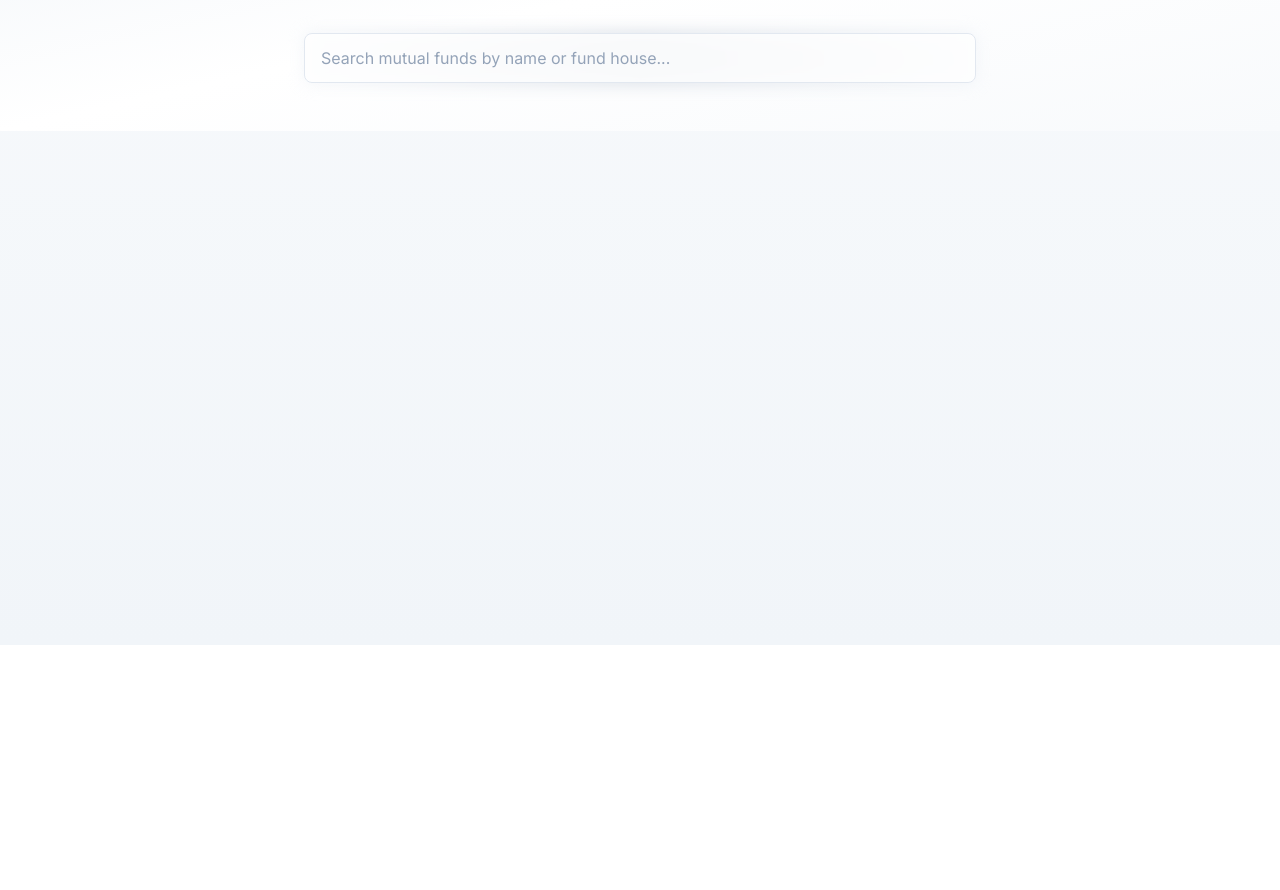
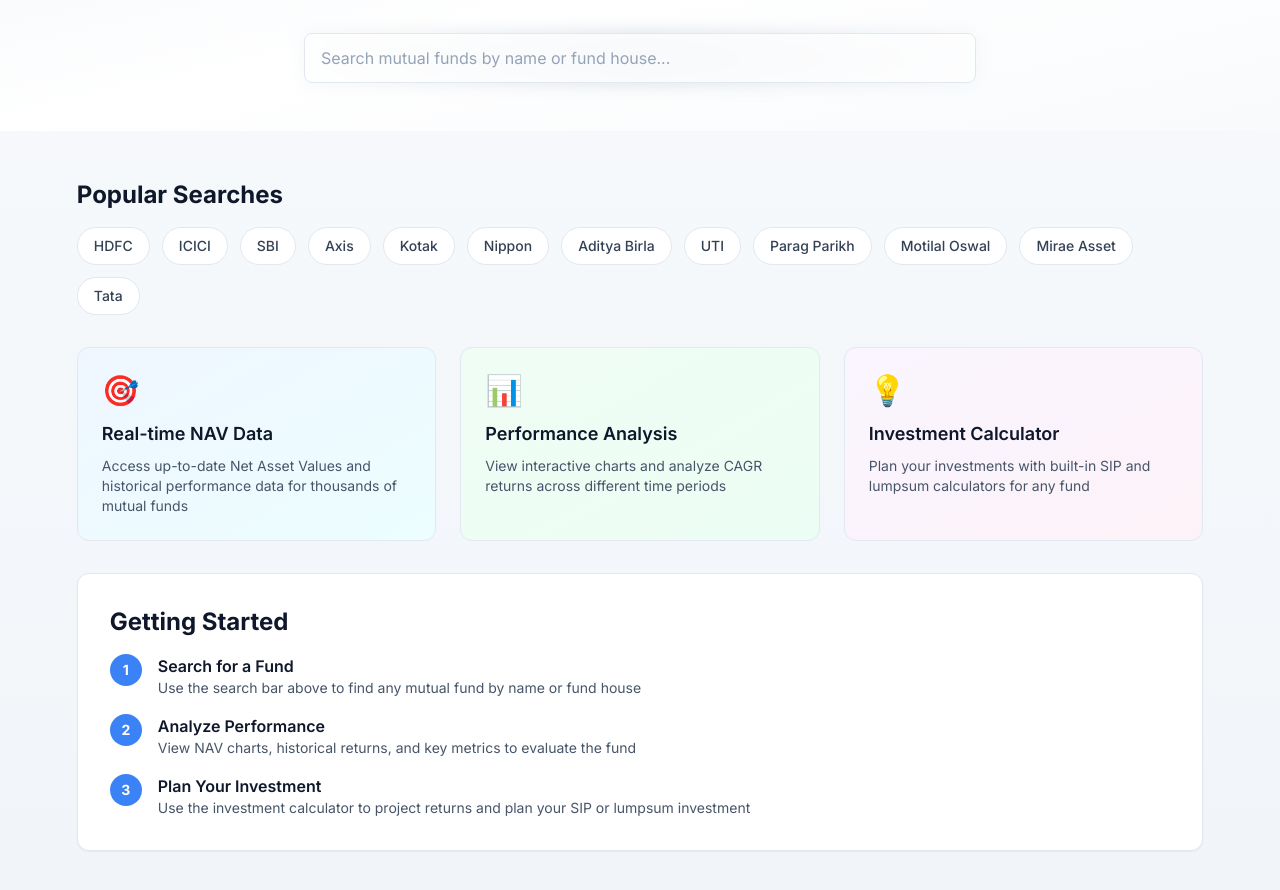
Before and after one commit to Pragadeesh122/finance_tracker, a Next.js app: page /mutual_fund in a window 1280 px wide. Shown: the part 220-1110 px from the top of the page. Before the commit the page ends 865 px from the top, so only its background shows below. Built offline with nearby package versions, Linux system fonts and the light colour scheme.

Commit message:
updated UI with popular searches for mutual funds

```diff
--- a/app/page.tsx
+++ b/app/page.tsx
@@ -214,10 +214,10 @@ export default function CAGRCalculator() {
               <button
                 key={calculator.key}
                 onClick={() => setMode(calculator.key as CalculatorMode)}
-                className={`relative overflow-hidden rounded-lg px-4 py-3 text-sm font-medium transition-all duration-200 sm:px-6 sm:text-base ${
+                className={`group relative overflow-hidden rounded-lg px-4 py-3 text-sm font-medium transition-all duration-200 hover:scale-105 active:scale-95 sm:px-6 sm:text-base ${
                   mode === calculator.key
-                    ? "bg-gradient-to-r from-blue-500 to-cyan-500 text-white shadow-lg shadow-blue-500/25 hover:shadow-cyan-500/40 dark:from-indigo-500 dark:to-violet-500 dark:shadow-indigo-500/25 dark:hover:shadow-violet-500/40"
-                    : "bg-white/90 text-slate-700 hover:bg-white dark:bg-slate-800/90 dark:text-slate-300 dark:hover:bg-slate-800"
+                    ? "bg-gradient-to-r from-blue-500 to-cyan-500 text-white shadow-lg shadow-blue-500/25 hover:shadow-xl hover:shadow-cyan-500/40 dark:from-indigo-500 dark:to-violet-500 dark:shadow-indigo-500/25 dark:hover:shadow-xl dark:hover:shadow-violet-500/40"
+                    : "bg-white/90 text-slate-700 shadow-md hover:bg-white hover:shadow-lg dark:bg-slate-800/90 dark:text-slate-300 dark:hover:bg-slate-800"
                 }`}>
                 <div className='text-center'>
                   <div>{calculator.label}</div>
--- a/components/layout/navbar.tsx
+++ b/components/layout/navbar.tsx
@@ -37,12 +37,18 @@ export function Navbar({theme, onThemeToggle}: NavbarProps) {
               <Link
                 key={item.href}
                 href={item.href}
-                className={`text-sm font-medium transition-colors hover:text-slate-900 dark:hover:text-slate-200 ${
+                className={`group relative text-sm font-medium transition-colors hover:text-slate-900 dark:hover:text-slate-200 ${
                   pathname === item.href
                     ? "text-slate-900 dark:text-slate-200"
                     : "text-slate-600 dark:text-slate-400"
                 }`}>
                 {item.label}
+                <span
+                  className={`absolute -bottom-1 left-0 h-0.5 bg-gradient-to-r from-blue-500 to-cyan-500 transition-all duration-300 dark:from-indigo-500 dark:to-violet-500 ${
+                    pathname === item.href
+                      ? "w-full"
+                      : "w-0 group-hover:w-full"
+                  }`}></span>
               </Link>
             ))}
           </div>
--- a/components/mutual-funds/FundSearch.tsx
+++ b/components/mutual-funds/FundSearch.tsx
@@ -1,5 +1,6 @@
 "use client";
 
+import { forwardRef } from "react";
 import { SearchResult } from "./types";
 
 interface FundSearchProps {
@@ -11,13 +12,14 @@ interface FundSearchProps {
   allFunds: SearchResult[];
 }
 
-export function FundSearch({
-  searchQuery,
-  onSearchChange,
-  searchResults,
-  loading,
-  onFundSelect,
-}: FundSearchProps) {
+export const FundSearch = forwardRef<HTMLInputElement, FundSearchProps>(
+  function FundSearch({
+    searchQuery,
+    onSearchChange,
+    searchResults,
+    loading,
+    onFundSelect,
+  }, ref) {
 
   return (
     <div className='mx-auto mt-8 max-w-2xl'>
@@ -25,6 +27,7 @@ export function FundSearch({
         <div className='absolute -inset-0.5 bg-gradient-to-r from-slate-200 via-slate-400 to-slate-200 rounded-lg blur opacity-30 group-hover:opacity-50 transition duration-1000 group-hover:duration-200 dark:from-slate-700 dark:via-slate-600 dark:to-slate-700'></div>
         <div className='relative'>
           <input
+            ref={ref}
             type='text'
             value={searchQuery}
             onChange={(e) => onSearchChange(e.target.value)}
@@ -62,4 +65,4 @@ export function FundSearch({
       )}
     </div>
   );
-}
+});
--- a/components/mutual-funds/MutualFundTracker.tsx
+++ b/components/mutual-funds/MutualFundTracker.tsx
@@ -1,6 +1,6 @@
 "use client";
 
-import { Suspense, useEffect, useState, useCallback } from "react";
+import { Suspense, useEffect, useState, useCallback, useRef } from "react";
 import { useRouter, useSearchParams } from "next/navigation";
 import { LoadingSkeleton } from "@/components/loading-skeleton";
 import { FundSearch } from "./FundSearch";
@@ -25,6 +25,7 @@ import {
 function MutualFundTrackerContent() {
   const router = useRouter();
   const searchParams = useSearchParams();
+  const searchInputRef = useRef<HTMLInputElement>(null);
   const [searchQuery, setSearchQuery] = useState("");
   const [searchResults, setSearchResults] = useState<SearchResult[]>([]);
   const [selectedFund, setSelectedFund] = useState<FundData | null>(null);
@@ -139,6 +140,7 @@ function MutualFundTrackerContent() {
           </div>
 
           <FundSearch
+            ref={searchInputRef}
             searchQuery={searchQuery}
             onSearchChange={setSearchQuery}
             searchResults={searchResults}
@@ -149,11 +151,34 @@ function MutualFundTrackerContent() {
         </div>
       </div>
 
-      {/* Selected Fund Details */}
+      {/* Selected Fund Details or Empty State */}
       {loading ? (
         <LoadingSkeleton />
       ) : selectedFund && selectedFund.data ? (
         <div className='mx-[6%] py-8'>
+          {/* Back Button */}
+          <button
+            onClick={() => {
+              window.location.href = '/mutual_fund';
+            }}
+            className='group mb-6 flex items-center gap-2 rounded-lg border border-slate-200 bg-white px-4 py-2.5 text-sm font-medium text-slate-700 transition-all hover:border-blue-500 hover:bg-blue-50 hover:text-blue-700 dark:border-slate-700 dark:bg-slate-800 dark:text-slate-300 dark:hover:border-violet-500 dark:hover:bg-violet-950 dark:hover:text-violet-300'
+          >
+            <svg
+              className='h-4 w-4 transition-transform group-hover:-translate-x-1'
+              fill='none'
+              stroke='currentColor'
+              viewBox='0 0 24 24'
+            >
+              <path
+                strokeLinecap='round'
+                strokeLinejoin='round'
+                strokeWidth={2}
+                d='M15 19l-7-7 7-7'
+              />
+            </svg>
+            Back to Search
+          </button>
+
           <div className='space-y-6'>
             <FundHeader selectedFund={selectedFund} isDiscontinued={isDiscontinued} />
 
@@ -168,7 +193,127 @@ function MutualFundTrackerContent() {
             <InvestmentCalculator selectedFund={selectedFund} cagrData={cagrData} />
           </div>
         </div>
-      ) : null}
+      ) : (
+        <div className='mx-[6%] py-12'>
+          {/* Empty State with Featured Content */}
+          <div className='space-y-8'>
+            {/* Popular Searches */}
+            <div>
+              <h2 className='mb-4 text-2xl font-bold text-slate-900 dark:text-slate-100'>
+                Popular Searches
+              </h2>
+              <div className='flex flex-wrap gap-3'>
+                {[
+                  'HDFC',
+                  'ICICI',
+                  'SBI',
+                  'Axis',
+                  'Kotak',
+                  'Nippon',
+                  'Aditya Birla',
+                  'UTI',
+                  'Parag Parikh',
+                  'Motilal Oswal',
+                  'Mirae Asset',
+                  'Tata',
+                ].map((fundHouse) => (
+                  <button
+                    key={fundHouse}
+                    onClick={() => {
+                      setSearchQuery(fundHouse);
+                      setTimeout(() => {
+                        searchInputRef.current?.focus();
+                      }, 100);
+                    }}
+                    className='rounded-full border border-slate-200 bg-white px-4 py-2 text-sm font-medium text-slate-700 transition-all hover:scale-105 hover:border-blue-500 hover:bg-blue-50 hover:text-blue-700 dark:border-slate-800 dark:bg-slate-900 dark:text-slate-300 dark:hover:border-violet-500 dark:hover:bg-violet-950 dark:hover:text-violet-300'
+                  >
+                    {fundHouse}
+                  </button>
+                ))}
+              </div>
+            </div>
+
+            {/* Info Cards */}
+            <div className='grid gap-6 md:grid-cols-3'>
+              <div className='rounded-xl border border-slate-200 bg-gradient-to-br from-blue-50 to-cyan-50 p-6 dark:border-slate-800 dark:from-blue-950/30 dark:to-cyan-950/30'>
+                <div className='mb-3 text-3xl'>🎯</div>
+                <h3 className='mb-2 text-lg font-semibold text-slate-900 dark:text-slate-100'>
+                  Real-time NAV Data
+                </h3>
+                <p className='text-sm text-slate-600 dark:text-slate-400'>
+                  Access up-to-date Net Asset Values and historical performance data for thousands of mutual funds
+                </p>
+              </div>
+              <div className='rounded-xl border border-slate-200 bg-gradient-to-br from-green-50 to-emerald-50 p-6 dark:border-slate-800 dark:from-green-950/30 dark:to-emerald-950/30'>
+                <div className='mb-3 text-3xl'>📊</div>
+                <h3 className='mb-2 text-lg font-semibold text-slate-900 dark:text-slate-100'>
+                  Performance Analysis
+                </h3>
+                <p className='text-sm text-slate-600 dark:text-slate-400'>
+                  View interactive charts and analyze CAGR returns across different time periods
+                </p>
+              </div>
+              <div className='rounded-xl border border-slate-200 bg-gradient-to-br from-purple-50 to-pink-50 p-6 dark:border-slate-800 dark:from-purple-950/30 dark:to-pink-950/30'>
+                <div className='mb-3 text-3xl'>💡</div>
+                <h3 className='mb-2 text-lg font-semibold text-slate-900 dark:text-slate-100'>
+                  Investment Calculator
+                </h3>
+                <p className='text-sm text-slate-600 dark:text-slate-400'>
+                  Plan your investments with built-in SIP and lumpsum calculators for any fund
+                </p>
+              </div>
+            </div>
+
+            {/* Getting Started */}
+            <div className='rounded-xl border border-slate-200 bg-white p-8 shadow-sm dark:border-slate-800 dark:bg-slate-900'>
+              <h2 className='mb-4 text-2xl font-bold text-slate-900 dark:text-slate-100'>
+                Getting Started
+              </h2>
+              <div className='space-y-4'>
+                <div className='flex items-start gap-4'>
+                  <div className='flex h-8 w-8 flex-shrink-0 items-center justify-center rounded-full bg-blue-500 text-sm font-bold text-white'>
+                    1
+                  </div>
+                  <div>
+                    <h4 className='font-semibold text-slate-900 dark:text-slate-100'>
+                      Search for a Fund
+                    </h4>
+                    <p className='text-sm text-slate-600 dark:text-slate-400'>
+                      Use the search bar above to find any mutual fund by name or fund house
+                    </p>
+                  </div>
+                </div>
+                <div className='flex items-start gap-4'>
+                  <div className='flex h-8 w-8 flex-shrink-0 items-center justify-center rounded-full bg-blue-500 text-sm font-bold text-white'>
+                    2
+                  </div>
+                  <div>
+                    <h4 className='font-semibold text-slate-900 dark:text-slate-100'>
+                      Analyze Performance
+                    </h4>
+                    <p className='text-sm text-slate-600 dark:text-slate-400'>
+                      View NAV charts, historical returns, and key metrics to evaluate the fund
+                    </p>
+                  </div>
+                </div>
+                <div className='flex items-start gap-4'>
+                  <div className='flex h-8 w-8 flex-shrink-0 items-center justify-center rounded-full bg-blue-500 text-sm font-bold text-white'>
+                    3
+                  </div>
+                  <div>
+                    <h4 className='font-semibold text-slate-900 dark:text-slate-100'>
+                      Plan Your Investment
+                    </h4>
+                    <p className='text-sm text-slate-600 dark:text-slate-400'>
+                      Use the investment calculator to project returns and plan your SIP or lumpsum investment
+                    </p>
+                  </div>
+                </div>
+              </div>
+            </div>
+          </div>
+        </div>
+      )}
     </main>
   );
 }
```
Also changed, not shown: components/cagr-calculator/CAGRCalculatorSection.tsx (+4 -4 lines), components/cagr-calculator/WithdrawalProjectionSection.tsx (+35 -35 lines).
